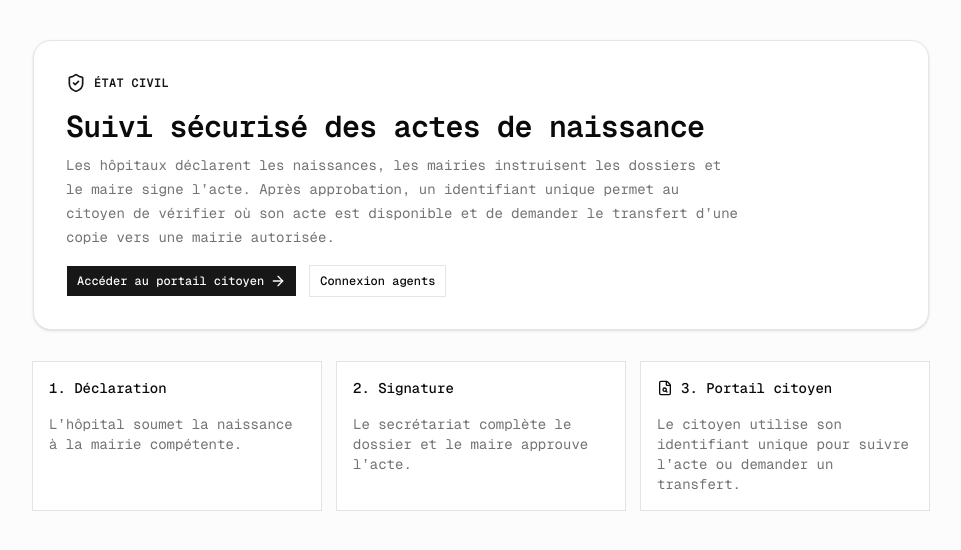
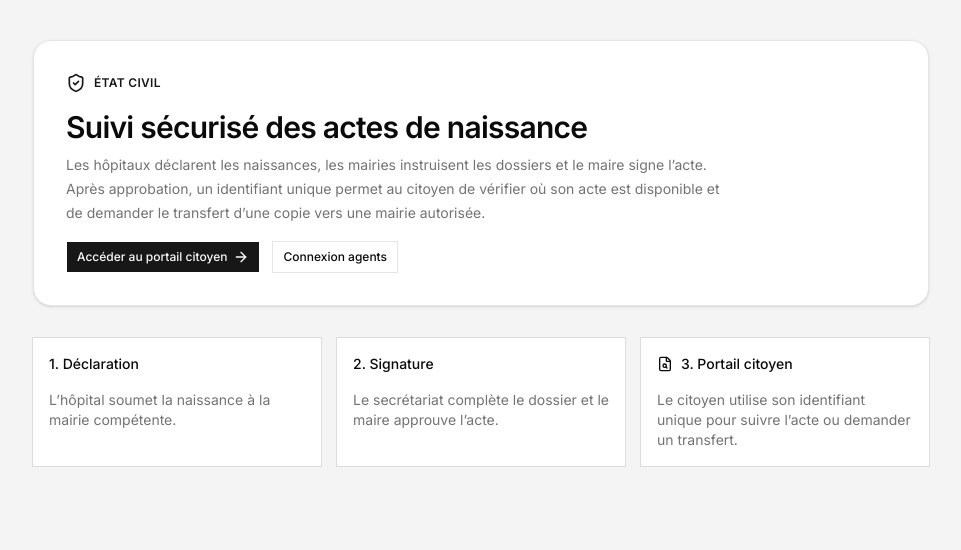
Before and after one commit to jeansamist/birth-manage, a Next.js app: page / in a window 1280 px wide. Shown: the top 550 px of the page, without its empty margins (159-1120 px from the left). Built offline with nearby package versions, Linux system fonts and the light colour scheme.

Commit message:
ui(design-system): switch to Inter font, set #f3f3f3 light bg, enable dark mode antialiased

```diff
--- a/app/globals.css
+++ b/app/globals.css
@@ -5,7 +5,7 @@
 @custom-variant dark (&:is(.dark *));
 
 @theme inline {
-    --font-heading: var(--font-mono);
+    --font-sans: var(--font-sans);
     --font-mono: var(--font-mono);
     --color-sidebar-ring: var(--sidebar-ring);
     --color-sidebar-border: var(--sidebar-border);
@@ -119,11 +119,8 @@
 @layer base {
   * {
     @apply border-border outline-ring/50;
-    }
+  }
   body {
-    @apply bg-background text-foreground;
-    }
-  html {
-    @apply font-mono;
-    }
+    @apply bg-[#f3f3f3] text-foreground dark:bg-background font-sans antialiased;
+  }
 }
--- a/app/layout.tsx
+++ b/app/layout.tsx
@@ -1,15 +1,11 @@
-import { Geist, Geist_Mono } from "next/font/google"
-
+import { Inter } from "next/font/google"
 import "./globals.css"
 import { ThemeProvider } from "@/components/theme-provider"
-import { cn } from "@/lib/utils";
 
-const fontSans = Geist({
+const inter = Inter({
   subsets: ["latin"],
   variable: "--font-sans",
 })
-
-const geistMono = Geist_Mono({subsets:['latin'],variable:'--font-mono'})
 
 export default function RootLayout({
   children,
@@ -18,9 +14,9 @@ export default function RootLayout({
 }>) {
   return (
     <html
-      lang="en"
+      lang="fr"
       suppressHydrationWarning
-      className={cn("antialiased", fontSans.variable, "font-mono", geistMono.variable)}
+      className={inter.variable}
     >
       <body>
         <ThemeProvider>{children}</ThemeProvider>
```
